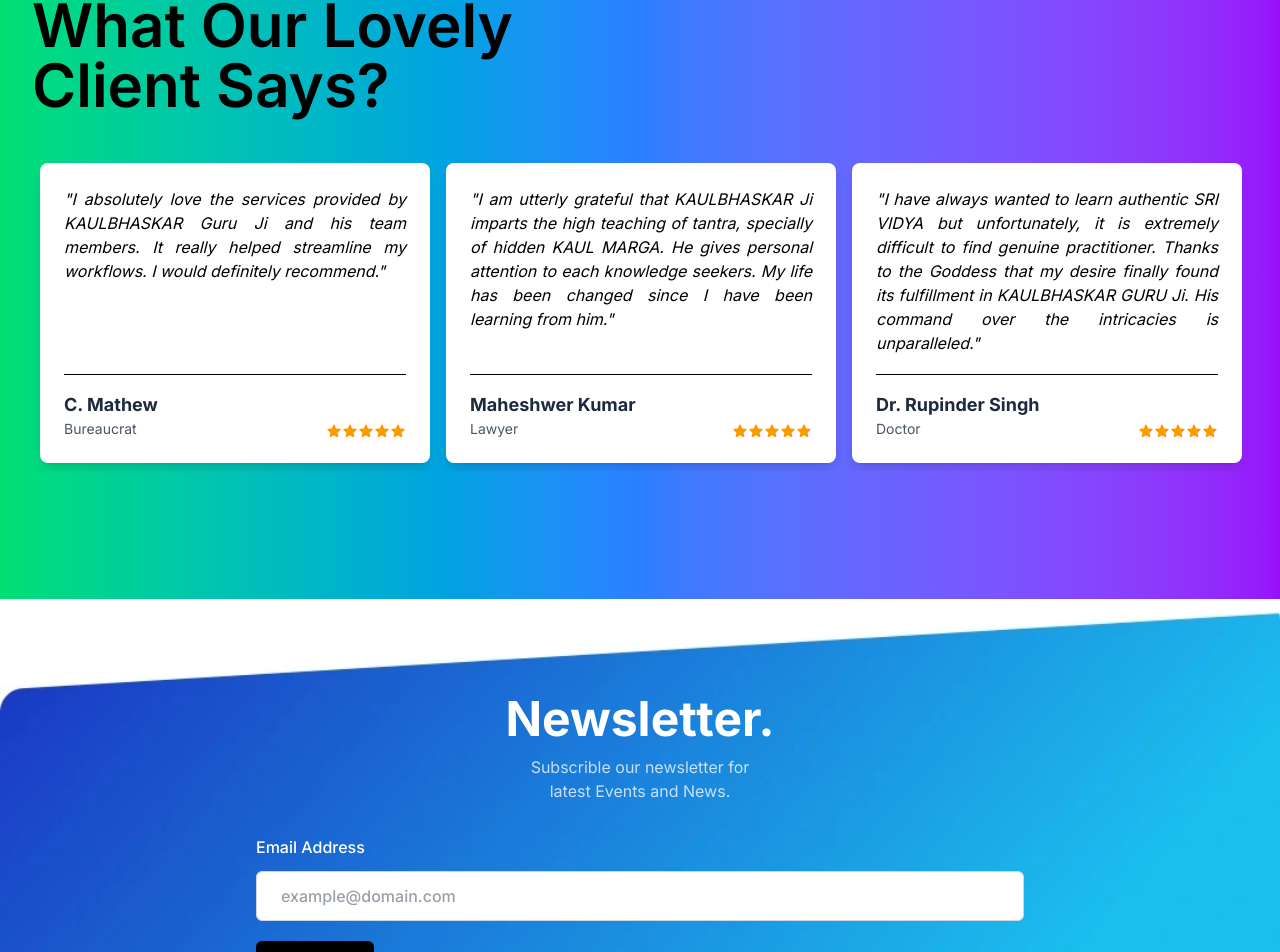
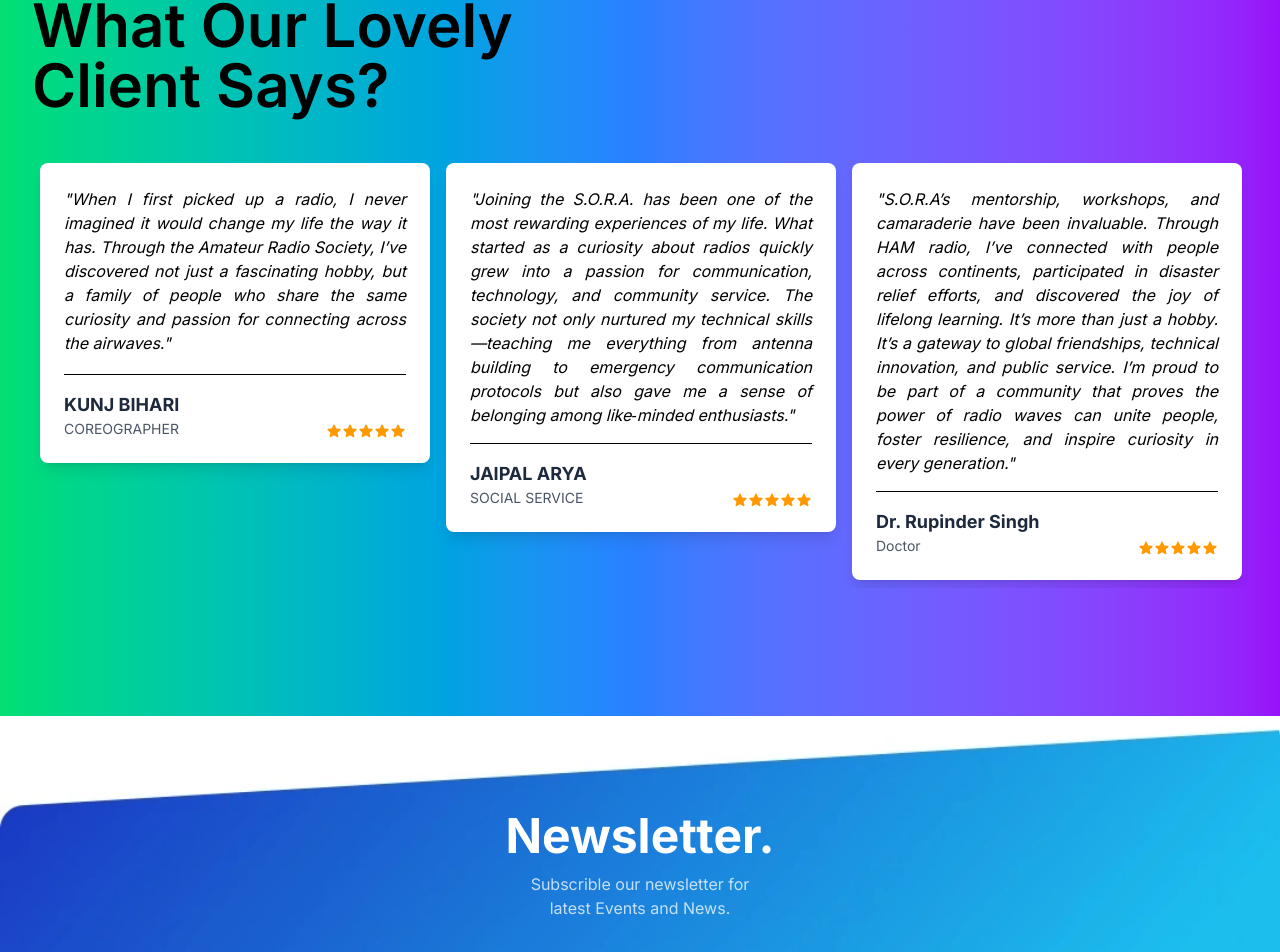
Before and after one commit to sorapatna/SORA-WEBSITE, a Next.js app: page / in a window 1280 px wide. Shown: the part 8104-9056 px from the top of the page. Built offline with nearby package versions, Linux system fonts and the light colour scheme.

Commit message:
Update Testimonial.tsx

```diff
--- a/components/Testimonial.tsx
+++ b/components/Testimonial.tsx
@@ -8,11 +8,31 @@ import "slick-carousel/slick/slick-theme.css";
 
 // Testimonial Data
 const postData = [
-  { name: "J. Kartikeyan", profession: "Entrepreneur", comment: "I am a huge fan of GURU Ji. I have found whole team to be incredibly intuitive overall. Would definitely recommend this website if you are looking for a source of learning tantra that bit easier.", },
-  { name: "N. Ramaswami", profession: "MD, Tech Infra", comment: "This website has been pivotal for helping me on tantra rituals. I would definitely recommend this website if you would like to performing any tantra rituals.", },
-  { name: "C. Mathew", profession: "Bureaucrat", comment: "I absolutely love the services provided by KAULBHASKAR Guru Ji and his team members. It really helped streamline my workflows. I would definitely recommend.", },
-  { name: "Maheshwer Kumar", profession: "Lawyer", comment: "I am utterly grateful that KAULBHASKAR Ji imparts the high teaching of tantra, specially of hidden KAUL MARGA. He gives personal attention to each knowledge seekers. My life has been changed since I have been learning from him.", },
-  { name: "Dr. Rupinder Singh", profession: "Doctor", comment: "I have always wanted to learn authentic SRI VIDYA but unfortunately, it is extremely difficult to find genuine practitioner. Thanks to the Goddess that my desire finally found its fulfillment in KAULBHASKAR GURU Ji. His command over the intricacies is unparalleled.", },
+ {
+        name: "MURARI SINHA",
+        profession: 'B.S.E.B.',
+        comment: 'For me, HAM radio isn’t just about technology—it’s about humanity. It’s about the thrill of making that first contact, the pride of building something with your own hands, and the warmth of knowing you’re part of a global network of people who care. S.O.R.A. has been my doorway to adventure, learning, and lifelong friendships, and I’m grateful every day to be part of it.',
+    },
+    {
+        name: "MAYANK",
+        profession: 'N.M.C.H.',
+        comment: 'Some of my most cherished memories are sitting late at night, tuning into voices from halfway across the world, and realizing that a simple signal could bridge cultures and continents. S.O.R.A. has given me mentors who patiently guided me, friends who cheer me on, and opportunities to serve my community during emergencies when communication really matters.',
+    },
+    {
+        name: "KUNJ BIHARI",
+        profession: 'COREOGRAPHER',
+        comment: 'When I first picked up a radio, I never imagined it would change my life the way it has. Through the Amateur Radio Society, I’ve discovered not just a fascinating hobby, but a family of people who share the same curiosity and passion for connecting across the airwaves.',
+    },
+    {
+        name: "JAIPAL ARYA",
+        profession: 'SOCIAL SERVICE',
+        comment: 'Joining the S.O.R.A. has been one of the most rewarding experiences of my life. What started as a curiosity about radios quickly grew into a passion for communication, technology, and community service. The society not only nurtured my technical skills—teaching me everything from antenna building to emergency communication protocols but also gave me a sense of belonging among like‑minded enthusiasts.',
+    },
+    {
+        name: "Dr. Rupinder Singh",
+        profession: 'Doctor',
+        comment: 'S.O.R.A’s mentorship, workshops, and camaraderie have been invaluable. Through HAM radio, I’ve connected with people across continents, participated in disaster relief efforts, and discovered the joy of lifelong learning.  It’s more than just a hobby. It’s a gateway to global friendships, technical innovation, and public service. I’m proud to be part of a community that proves the power of radio waves can unite people, foster resilience, and inspire curiosity in every generation.',
+    },
 ];
 
 const Testimonials: React.FC = () => {
```
